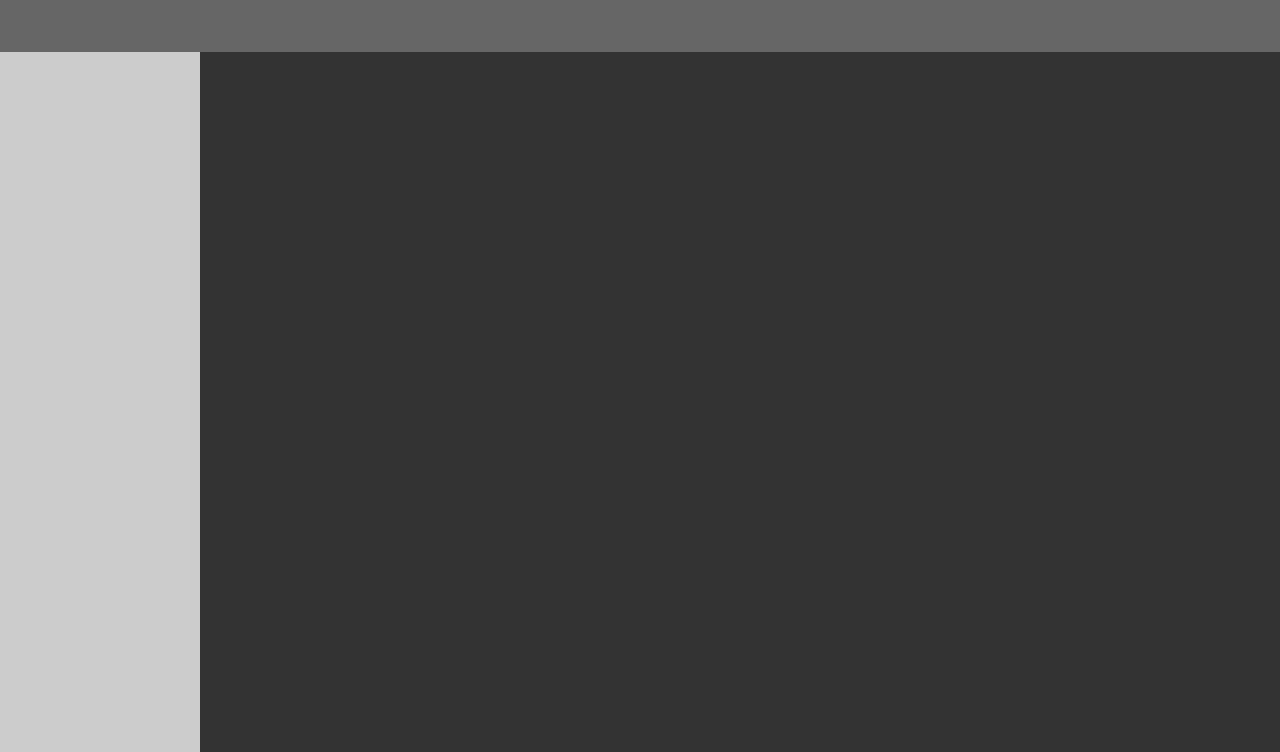
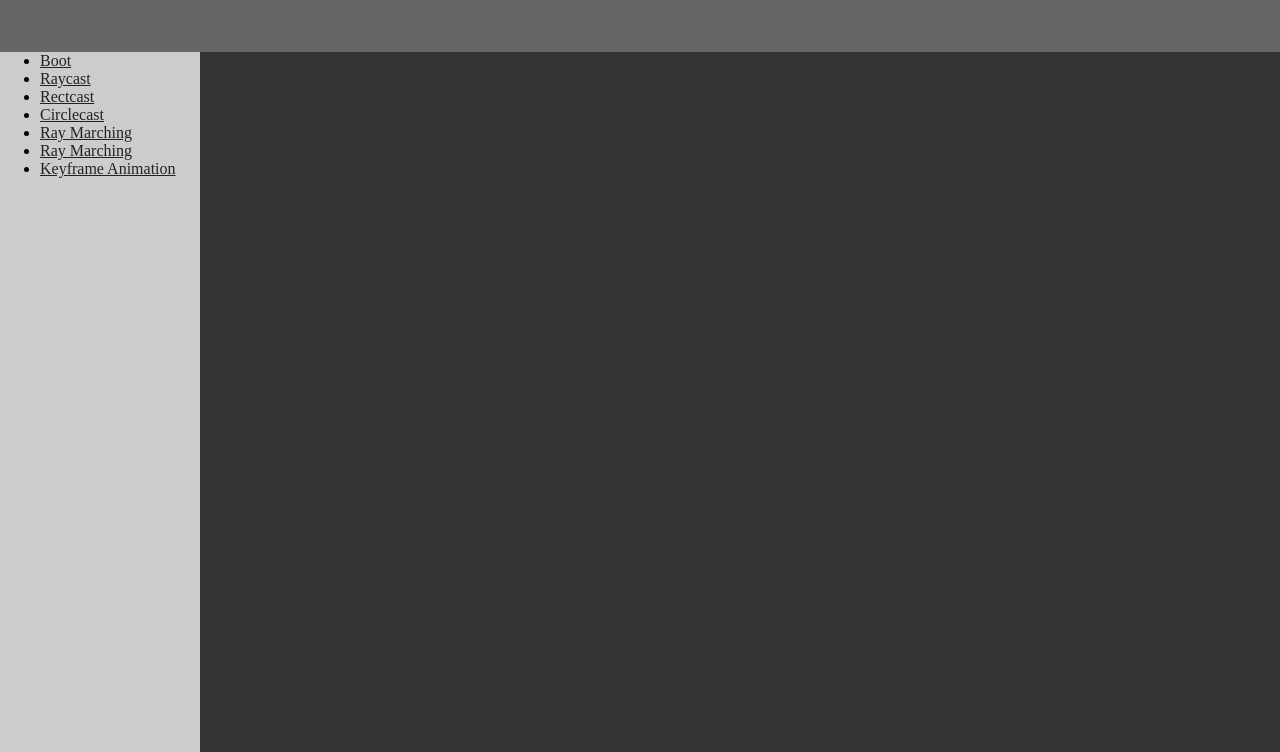
Before and after one commit to uberyoji/Blitz.js, a plain HTML site: page examples/examples.html in a window 1280 px wide. Shown: the part 48-800 px from the top of the page. Drawn offline with Linux system fonts and the light colour scheme; the site is published under a folder, as on GitHub Pages, so addresses that start at the root find nothing.

Commit message:
Fixed small path issue with example.js

```diff
--- a/examples/examples.htm
+++ b/examples/examples.html
@@ -21,6 +21,6 @@
 	<div id="diviFrame" class="resp-container">
 		<!-- iframe class="resp-iframe" src="blank.htm" id="demoFrame" allowfullscreen></iframe -->
   </div>
-  <script src="/examples/examples.js"></script>
+  <script src="examples.js"></script>
 </body>
 </html>
--- a/examples/examples.js
+++ b/examples/examples.js
@@ -36,6 +36,7 @@ const htmlTemplate = `
   <script src="/src/component.js"></script>
   <script src="/src/animation.js"></script>
   <script src="/src/collider.js"></script>
+  <script src="/src/raymarcher.js"></script>
   <script src="/src/rigidbody.js"></script>
   <script src="/src/think.js"></script>
   <script src="/src/pixi/gfx.js"></script>
```
